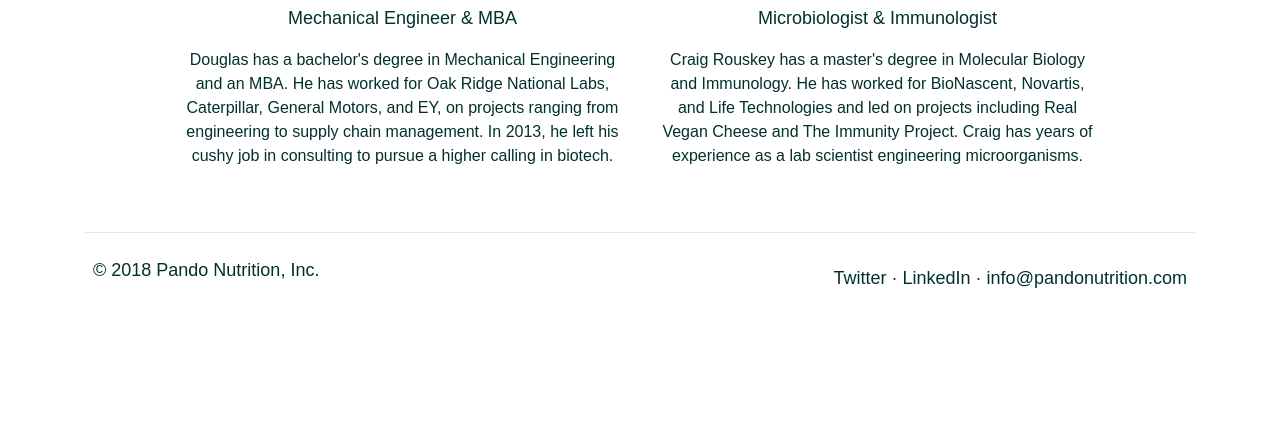
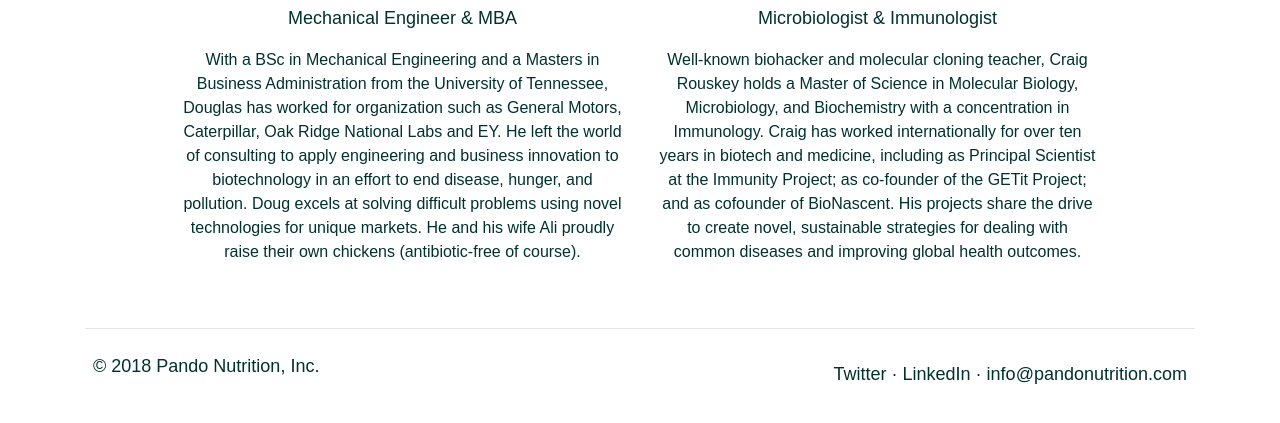
Before and after one commit to dmanofsky/pandositev04, a website: page public/index.html in a window 1280 px wide. Shown: the part 2773-3196 px from the top of the page. Before the commit the page ends 3105 px from the top, so only its background shows below. Drawn offline with Linux system fonts and the light colour scheme; a web font is replaced by a local one.

Commit message:
update bio

```diff
--- a/public/index.html
+++ b/public/index.html
@@ -76,7 +76,7 @@
                     <div class="col-lg-4 text-center">
                         <img class="m-4" src="assets/icons/003-coins-circle.png" alt="Generic placeholder image" height="180" width="180">
                         <h2 class="text-primary">Affordable</h2>
-                        <p class="text-tertiary">Low cost of production..</p>
+                        <p class="text-tertiary">Low cost of production.</p>
                     </div><!-- /.col-lg-4 -->
                     <div class="col-lg-4 text-center">
                         <img class="m-4" src="assets/icons/002-growth-circle.png" alt="Generic placeholder image" width="180" height="180">
@@ -144,7 +144,7 @@
                         <h2 class="text-primary">Douglas Manofsky</h2>
                         <h3 class="text-secondary">Co-Founder and CEO</h3>
                         <p class="text-tertiary">Mechanical Engineer &amp; MBA</p>
-                        <p class="text-tertiary" style="font-size: 1rem !important;">Douglas has a bachelor's degree in Mechanical Engineering and an MBA. He has worked for Oak Ridge National Labs, Caterpillar, General Motors, and EY, on projects ranging from engineering to supply chain management. In 2013, he left his cushy job in consulting to pursue a higher calling in biotech. </p>
+                        <p class="text-tertiary" style="font-size: 1rem !important;">With a BSc in Mechanical Engineering and a Masters in Business Administration from the University of Tennessee, Douglas has worked for organization such as General Motors, Caterpillar, Oak Ridge National Labs and EY. He left the world of consulting to apply engineering and business innovation to biotechnology in an effort to end disease, hunger, and pollution. Doug excels at solving difficult problems using novel technologies for unique markets. He and his wife Ali proudly raise their own chickens (antibiotic-free of course). </p>
                     </div>
                     <!-- /.col-lg-5 -->
                     <div class="col-lg-5 text-center">
@@ -152,7 +152,7 @@
                         <h2 class="text-primary">Craig Rouskey</h2>
                         <h3 class="text-secondary">Co-Founder and CSO</h3>
                         <p class="text-tertiary">Microbiologist &amp; Immunologist</p>
-                        <p class="text-tertiary" style="font-size: 1rem !important;">Craig Rouskey has a master's degree in Molecular Biology and Immunology. He has worked for BioNascent, Novartis, and Life Technologies and led on projects including Real Vegan Cheese and The Immunity Project.  Craig has years of experience as a lab scientist engineering microorganisms.</p>
+                        <p class="text-tertiary" style="font-size: 1rem !important;">Well-known biohacker and molecular cloning teacher, Craig Rouskey holds a Master of Science in Molecular Biology, Microbiology, and Biochemistry with a concentration in Immunology. Craig has worked internationally for over ten years in biotech and medicine, including as Principal Scientist at the Immunity Project; as co-founder of the GETit Project; and as cofounder of BioNascent. His projects share the drive to create novel, sustainable strategies for dealing with common diseases and improving global health outcomes.</p>
                     </div>
                     <!-- /.col-lg-1 -->
                     <div class="col-lg-1"></div>
```
Also changed, not shown: src/index.html (+3 -3 lines), 1 other file.
